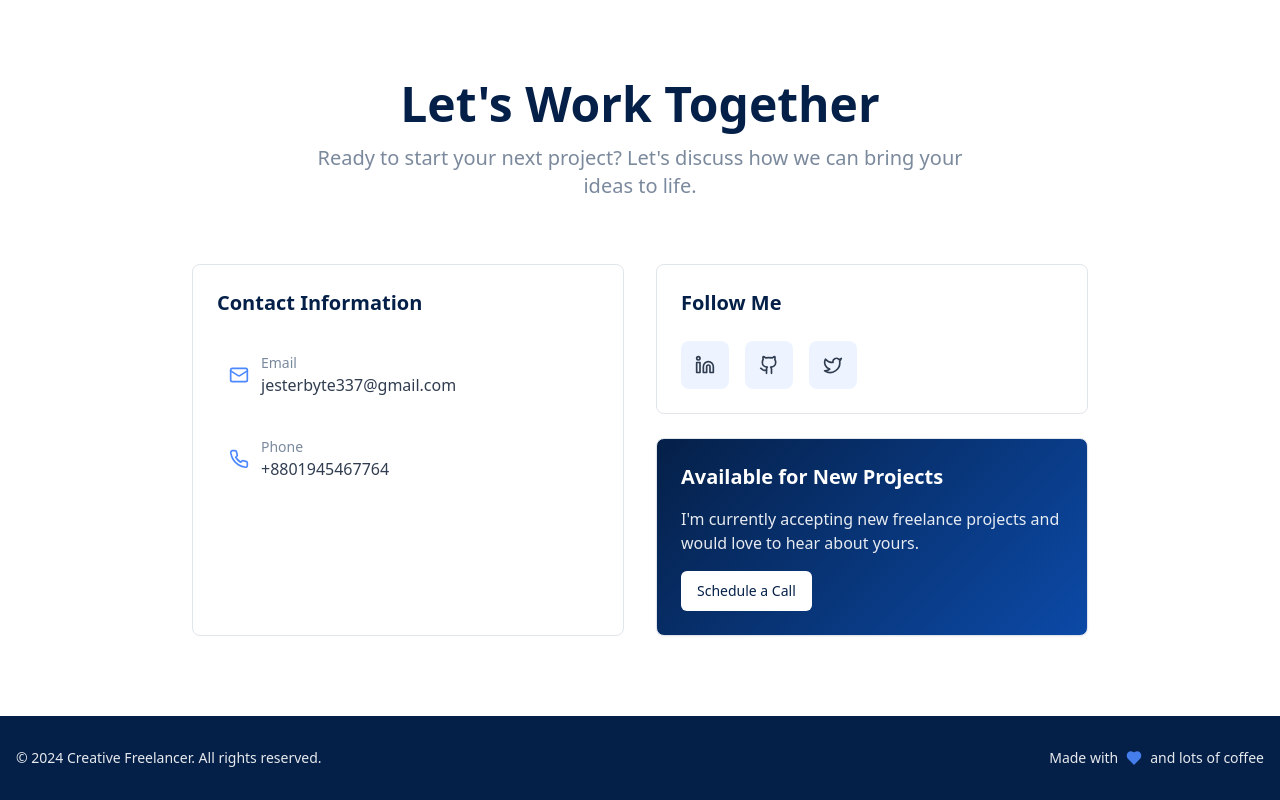
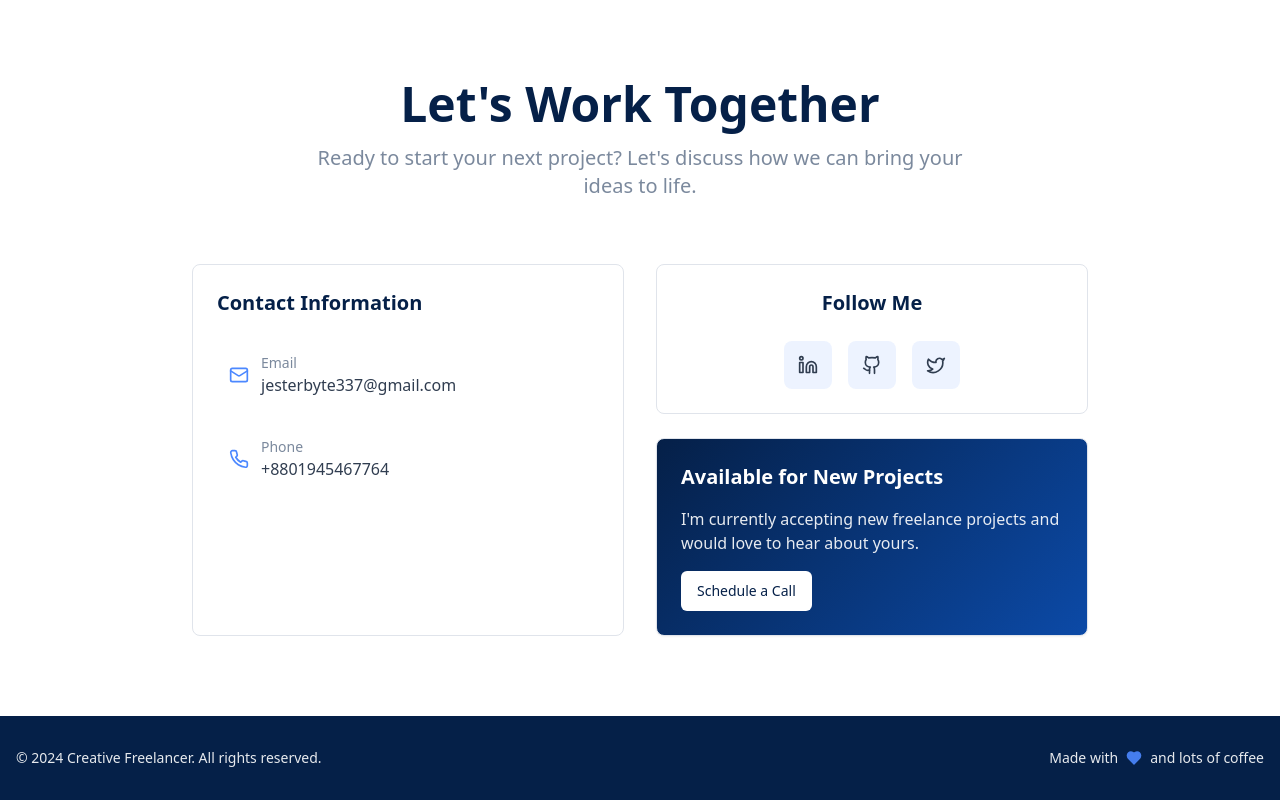
Before and after one commit to yfp27/Novad_Raft, a React (Vite) app: page / in a window 1280 px wide. Shown: the part 4373-5173 px from the top of the page. Built offline with nearby package versions, Linux system fonts and the light colour scheme.

Commit message:
Center social media icons
Center the "Follow me" text and social media icons in the footer.

```diff
--- a/src/components/Contact.tsx
+++ b/src/components/Contact.tsx
@@ -63,9 +63,9 @@ const Contact = () => {
 
               <div className="space-y-6">
                 <Card className="shadow-card">
-                  <CardContent className="p-6">
+                  <CardContent className="p-6 text-center">
                     <h3 className="text-xl font-semibold text-primary mb-6">Follow Me</h3>
-                    <div className="flex gap-4">
+                    <div className="flex gap-4 justify-center">
                       {socialLinks.map((social, index) => (
                         <a
                           key={index}
```
